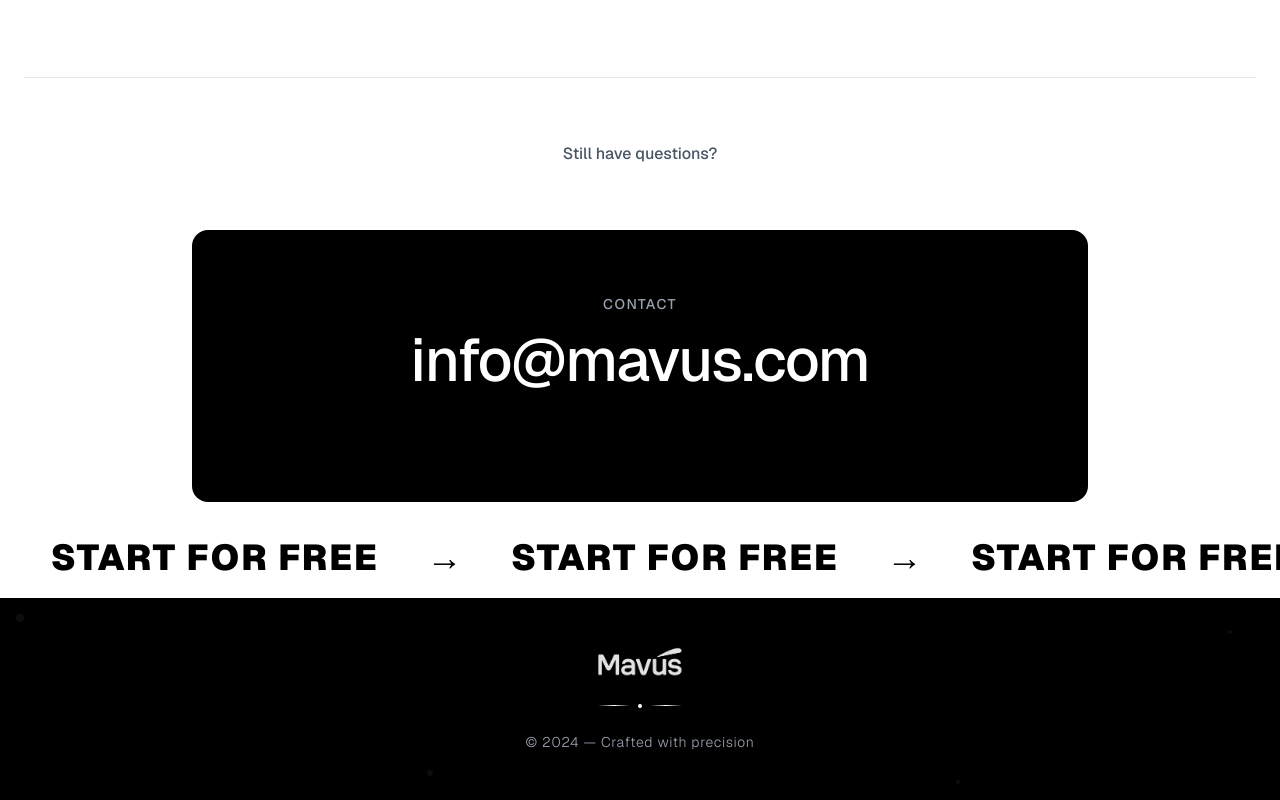
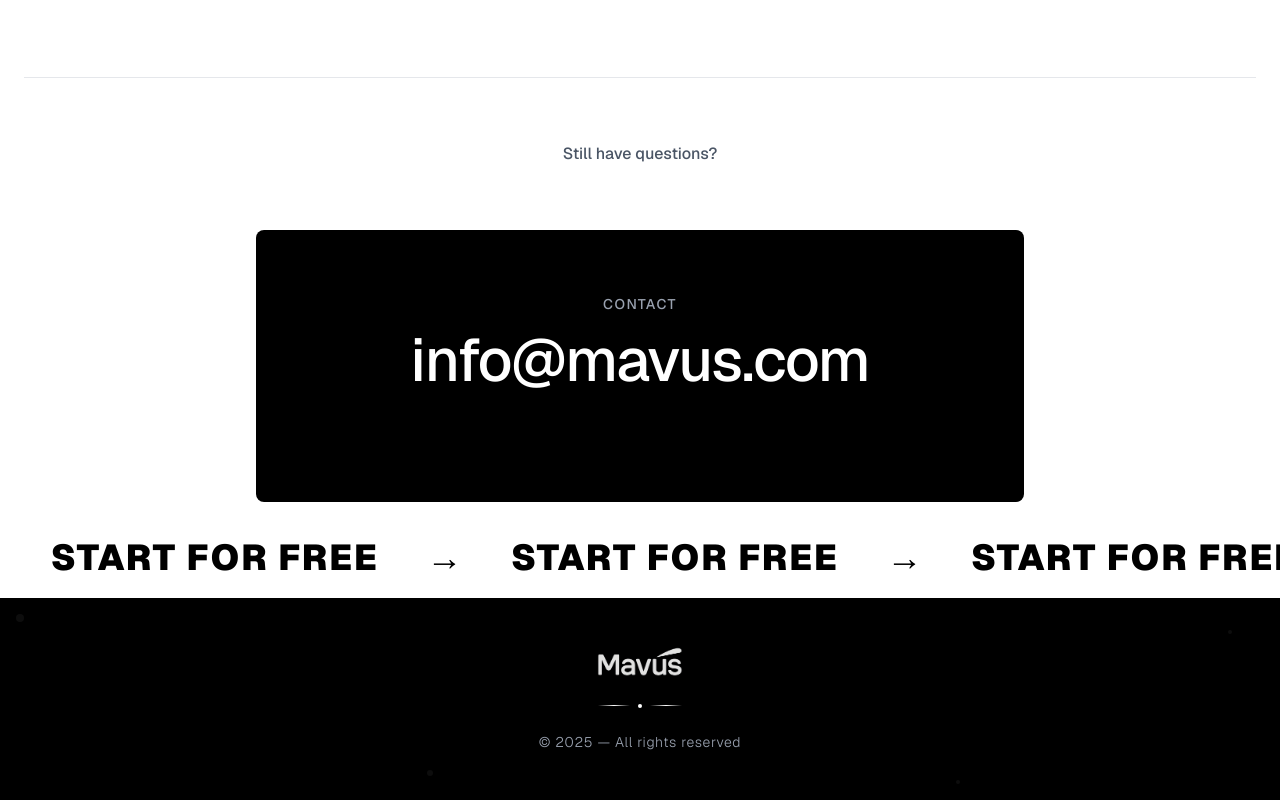
Before and after one commit to asgarindoo/mavus, a Next.js app: page / in a window 1280 px wide. Shown: the part 4641-5441 px from the top of the page. Built offline with nearby package versions, Linux system fonts and the light colour scheme.

Commit message:
feat(ui): slight change

```diff
--- a/app/page.tsx
+++ b/app/page.tsx
@@ -239,18 +239,13 @@
     </div>
     {/* Testimonial Section */}
       <TestimonialSection />
-
     {/* FAQ Section */}
       <FAQSection />
-
     {/* Contact Section */}
       <ContactSection />
-
     </section>
-
     {/* Footer */}
     <FooterLP />
-
     </div>
   );
 }
--- a/components/ui/contactSection.tsx
+++ b/components/ui/contactSection.tsx
@@ -11,8 +11,8 @@
           <p className="text-gray-600 font-medium mb-4">Still have questions?</p>
         </div>
 
-        <div className="max-w-4xl mx-auto mt-16">
-          <div className="bg-black rounded-2xl p-12 lg:p-16 text-center relative overflow-hidden">
+        <div className="max-w-3xl mx-auto mt-16">
+          <div className="bg-black rounded-xl p-12 lg:p-16 text-center relative overflow-hidden">
             <div className="relative z-10">
               {/* Header */}
               <div className="mb-12">
--- a/components/ui/footerLP.tsx
+++ b/components/ui/footerLP.tsx
@@ -28,7 +28,7 @@
           </div>
 
           <div className="text-center">
-            <p className="text-gray-400 text-sm font-light tracking-wider">© 2024 — Crafted with precision</p>
+            <p className="text-gray-400 text-sm font-light tracking-wider">© 2025 — All rights reserved</p>
           </div>
         </div>
       </div>
```
